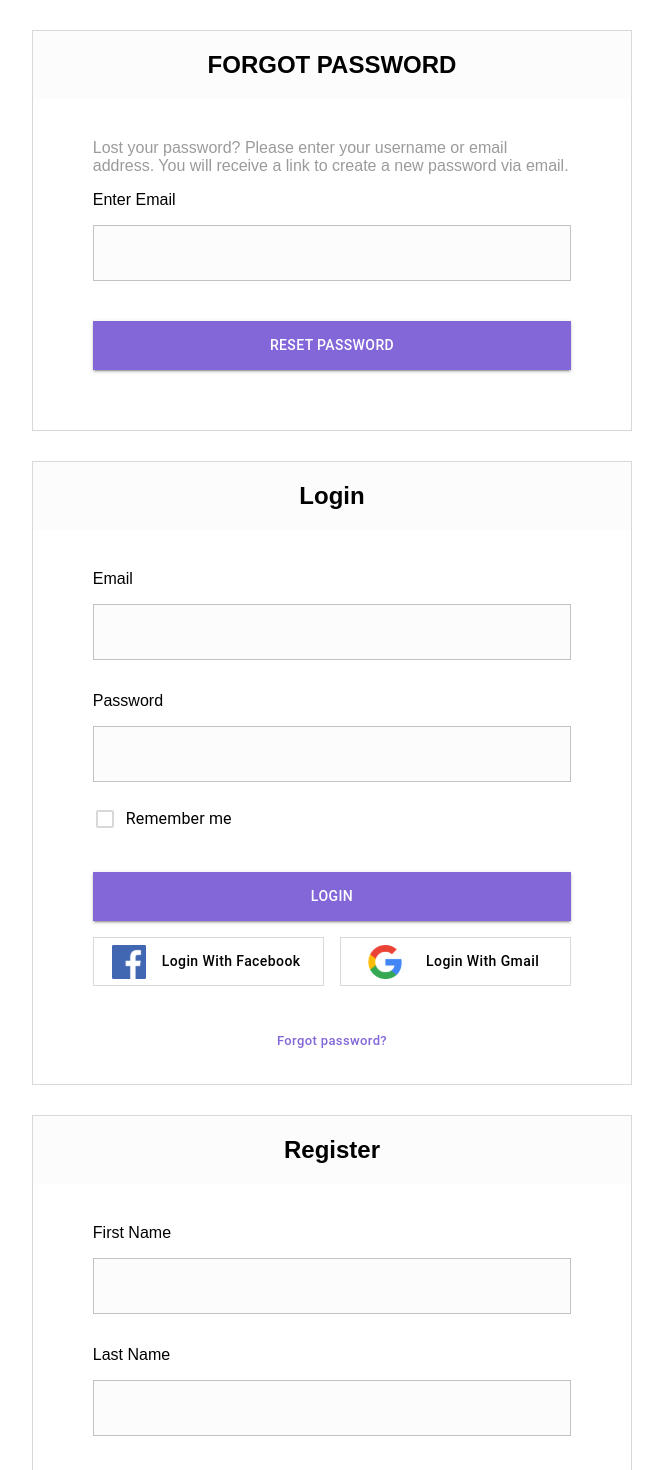
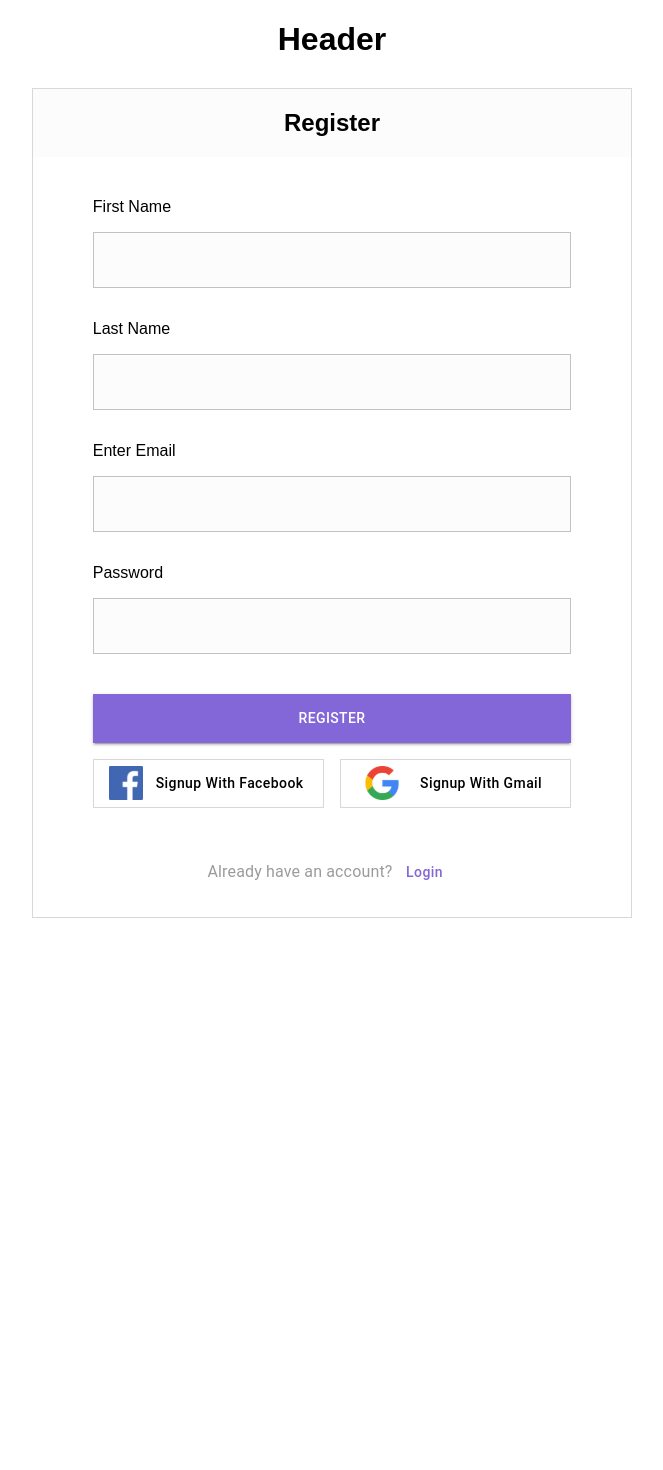
Before and after one commit to abecirovic3/Auction-App, a React (Create React App) app in the folder auction-app-frontend/: page /register in a window 1280 px wide. Shown: the top 1470 px of the page, without its empty margins (308-971 px from the left). After the commit the page ends 926 px from the top, so only its background shows below. Built offline with nearby package versions, Linux system fonts and the light colour scheme.

Commit message:
Implement basic routing

```diff
--- a/auction-app-frontend/src/App.js
+++ b/auction-app-frontend/src/App.js
@@ -1,14 +1,22 @@
+import Home from "./components/Home/Home"
 import Register from "./components/Register/Register"
 import Login from "./components/Login/Login";
 import ForgotPassword from "./components/ForgotPassword/ForgotPassword";
+import { BrowserRouter, Routes, Route } from "react-router-dom";
 
 function App() {
   return (
-    <div className="App">
-        <ForgotPassword />
-        <Login />
-        <Register />
-    </div>
+      <BrowserRouter>
+          <div>
+              <h1 style={{textAlign: "center"}}>Header</h1>
+          </div>
+          <Routes>
+              <Route path="/" element={<Home />} />
+              <Route path="/login" element={<Login />} />
+              <Route path="/register" element={<Register />} />
+              <Route path="/forgotpassword" element={<ForgotPassword />} />
+          </Routes>
+      </BrowserRouter>
   );
 }
 
--- a/auction-app-frontend/src/components/ForgotPassword/ForgotPassword.js
+++ b/auction-app-frontend/src/components/ForgotPassword/ForgotPassword.js
@@ -2,11 +2,7 @@ import {createTheme, StyledEngineProvider, ThemeProvider} from "@mui/material/st
 import Container from "@mui/material/Container";
 import Stack from "@mui/material/Stack";
 import TextField from "@mui/material/TextField";
-import FormControlLabel from "@mui/material/FormControlLabel";
-import Checkbox from "@mui/material/Checkbox";
 import Button from "@mui/material/Button";
-import facebookIcon from "../../img/facebook.svg";
-import googleIcon from "../../img/google.svg";
 
 const theme = createTheme({
     palette: {
--- /dev/null
+++ b/auction-app-frontend/src/components/Home/Home.js
@@ -0,0 +1,10 @@
+const Home = () => {
+    return (
+        <div style={{textAlign: "center"}}>
+            <h1>Auction App</h1>
+            <p>Under construction :)</p>
+        </div>
+    );
+};
+
+export default Home;
--- a/auction-app-frontend/src/components/Login/Login.js
+++ b/auction-app-frontend/src/components/Login/Login.js
@@ -5,6 +5,7 @@ import Button from '@mui/material/Button';
 import Stack from '@mui/material/Stack';
 import Container from '@mui/material/Container';
 import { ThemeProvider, createTheme, StyledEngineProvider  } from "@mui/material/styles";
+import { useNavigate } from 'react-router-dom';
 
 import "../../css/form-style.css"
 
@@ -20,6 +21,9 @@ const theme = createTheme({
 })
 
 const Login = () => {
+
+    const navigate = useNavigate();
+
     return (
         <StyledEngineProvider injectFirst>
             <ThemeProvider theme={theme}>
@@ -56,7 +60,13 @@ const Login = () => {
                             </Stack>
                         </Stack>
 
-                        <Button className="standardText" size="small">Forgot password?</Button>
+                        <Button
+                            onClick={() => {navigate("/forgotpassword")}}
+                            className="standardText"
+                            size="small"
+                        >
+                            Forgot password?
+                        </Button>
                     </Stack>
                 </Container>
             </ThemeProvider>
--- a/auction-app-frontend/src/components/Register/Register.js
+++ b/auction-app-frontend/src/components/Register/Register.js
@@ -4,6 +4,7 @@ import Button from '@mui/material/Button';
 import Stack from '@mui/material/Stack';
 import Container from '@mui/material/Container';
 import { ThemeProvider, createTheme, StyledEngineProvider  } from "@mui/material/styles";
+import { useNavigate } from 'react-router-dom';
 
 import "../../css/form-style.css";
 
@@ -19,6 +20,8 @@ const theme = createTheme({
 })
 
 const Register = () => {
+    const navigate = useNavigate();
+
     return (
         <StyledEngineProvider injectFirst>
             <ThemeProvider theme={theme}>
@@ -62,7 +65,14 @@ const Register = () => {
                         </Stack>
                         <FormControlLabel
                             id="registerInfoLabel"
-                            control={<Button className="standardText" >Login</Button>}
+                            control={
+                                <Button
+                                    onClick={() => {navigate("/login")}}
+                                    className="standardText"
+                                >
+                                    Login
+                                </Button>
+                            }
                             label="Already have an account?"
                             labelPlacement="start"
                         />
```
